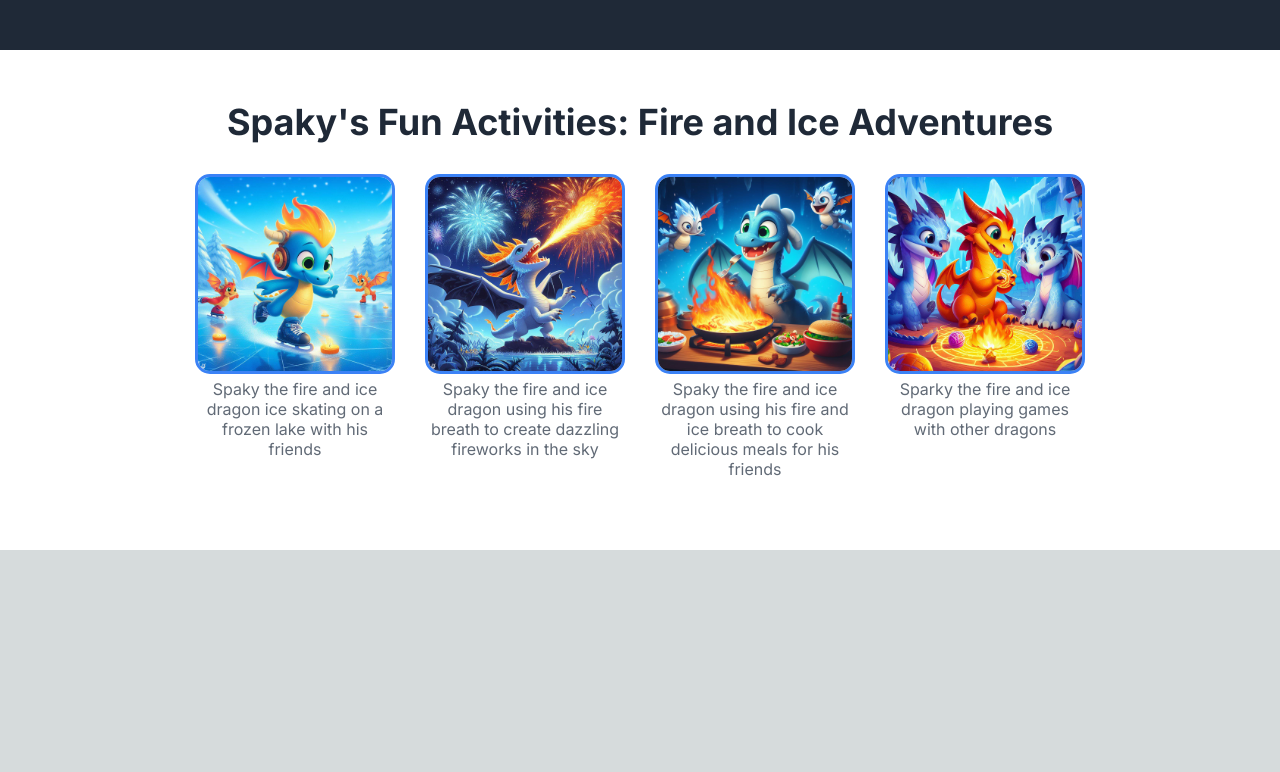
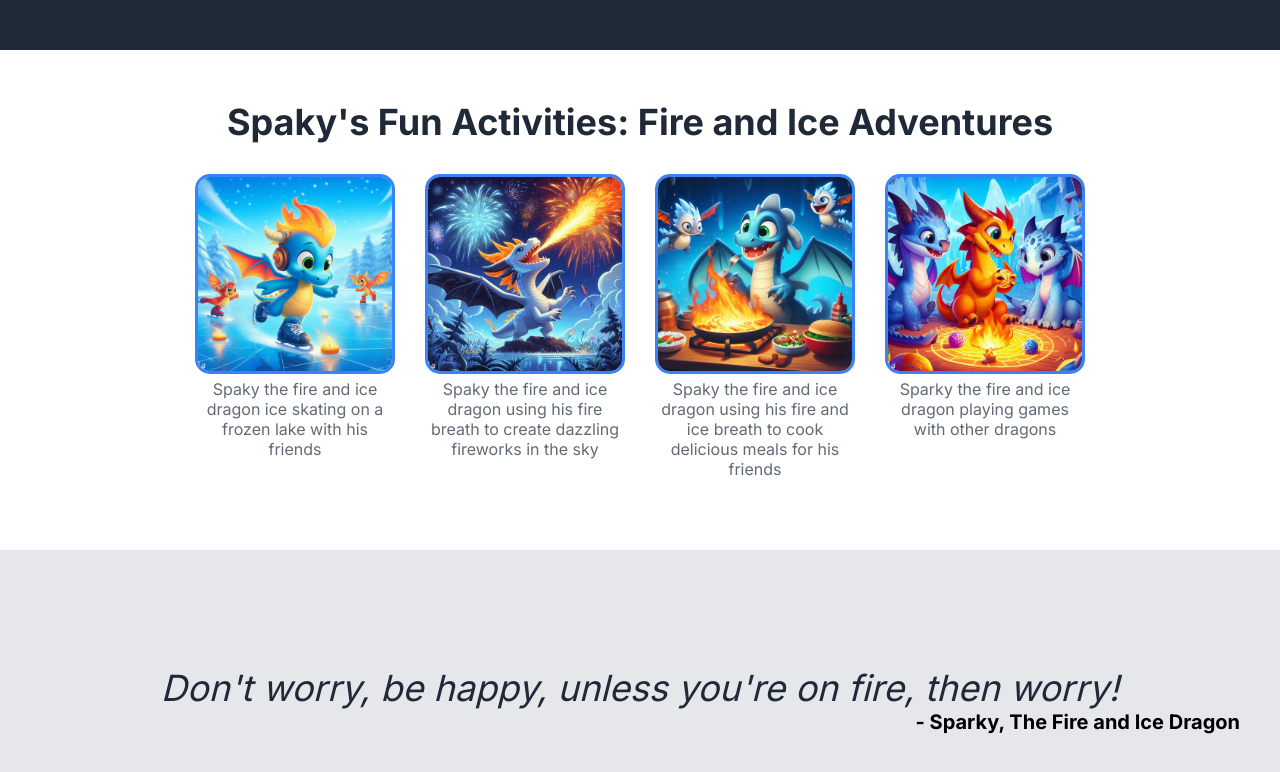
Before and after one commit to anderson2090/sparky, a Next.js app: page / in a window 1280 px wide. Shown: the part 550-1322 px from the top of the page. Before the commit the page ends 1100 px from the top, so only its background shows below. Built offline with nearby package versions, Linux system fonts and the light colour scheme.

Commit message:
added quotesec

```diff
--- a/src/app/page.js
+++ b/src/app/page.js
@@ -1,4 +1,5 @@
 import IntroSec from "@/components/intro-sec/IntroSec";
+import QuoteSec from "@/components/quote-sec/QuoteSec";
 import RandomSec from "@/components/random-sec/RandomSec";
 import React from "react";
 
@@ -7,6 +8,7 @@ const Home = () => {
     <div>
       <IntroSec />
       <RandomSec />
+      <QuoteSec />
     </div>
   );
 };
--- /dev/null
+++ b/src/components/quote-sec/QuoteSec.jsx
@@ -0,0 +1,14 @@
+import React from "react";
+import styles from "./quote-sec.module.css";
+const QuoteSec = () => {
+  return (
+    <div className={styles.main}>
+      <p className={styles.quote}>
+        Don't worry, be happy, unless you're on fire, then worry!
+      </p>
+      <p className={styles.from}>- Sparky, The Fire and Ice Dragon</p>
+    </div>
+  );
+};
+
+export default QuoteSec;
--- /dev/null
+++ b/src/components/quote-sec/quote-sec.module.css
@@ -0,0 +1,21 @@
+.main {
+  padding: 40px;
+  display: flex;
+  flex-direction: column;
+  justify-content: center;
+  align-items: center;
+  height: 300px;
+  background-color: #e5e7eb;
+}
+
+.quote {
+  color: #1f2937;
+  font-size: 36px;
+  font-style: italic;
+}
+.from {
+  font-size: 20px;
+  font-weight: bold;
+  align-self: flex-end;
+  color: black;
+}
```
